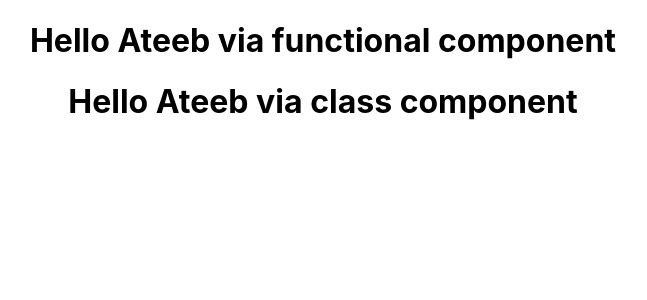
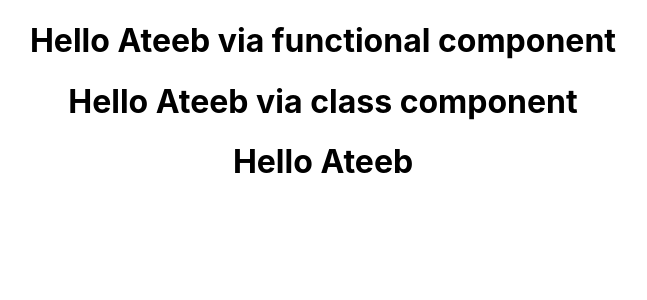
Before and after one commit to syedateebulislam/hello-world, a React (Create React App) app: page / in a window 1280 px wide. Shown: the top 300 px of the page, without its empty margins (317-964 px from the left). Built offline with nearby package versions, Linux system fonts and the light colour scheme.

Commit message:
JSX demo in Hello.js

```diff
--- a/src/App.js
+++ b/src/App.js
@@ -2,6 +2,7 @@
 import './App.css';
 import Greet from './Components/Greet';
 import Welcome from './Components/Welcome';
+import Hello from './Components/Hello'
 
 function App() {
   return (
@@ -9,6 +10,8 @@
 
       <Greet/>
       <Welcome/>
+      <Hello/>
+
     </div>
   );
 }
--- /dev/null
+++ b/src/Components/Hello.js
@@ -0,0 +1,16 @@
+import React from 'react'
+
+const Hello = () => {
+    // return(
+    //     <div className='dummyClass'>
+    //         <h1>Hello Ateeb</h1>
+    //     </div>
+    // )
+
+    return React.createElement(
+        'div',{id:'hello',className:'dummyClass'},React.createElement('h1',null,'Hello Ateeb')
+
+    )
+}
+
+export default Hello
```
